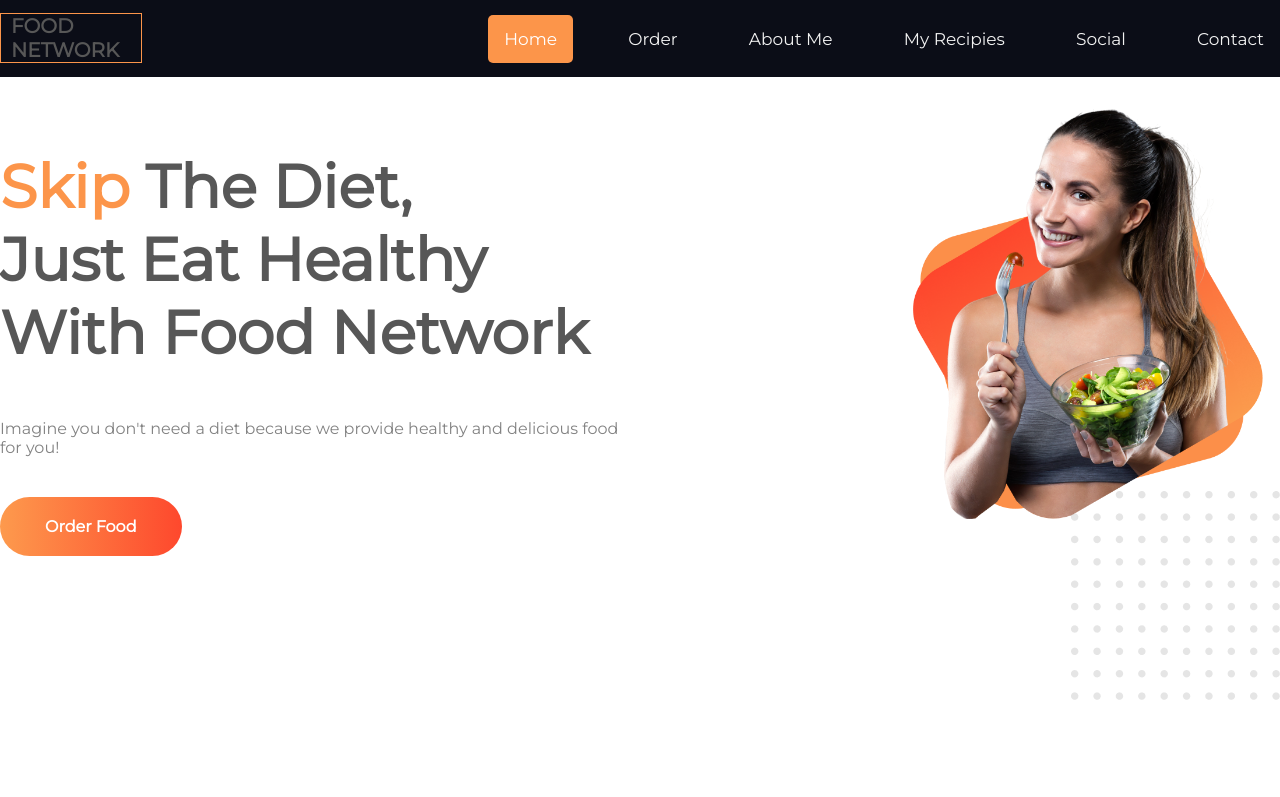
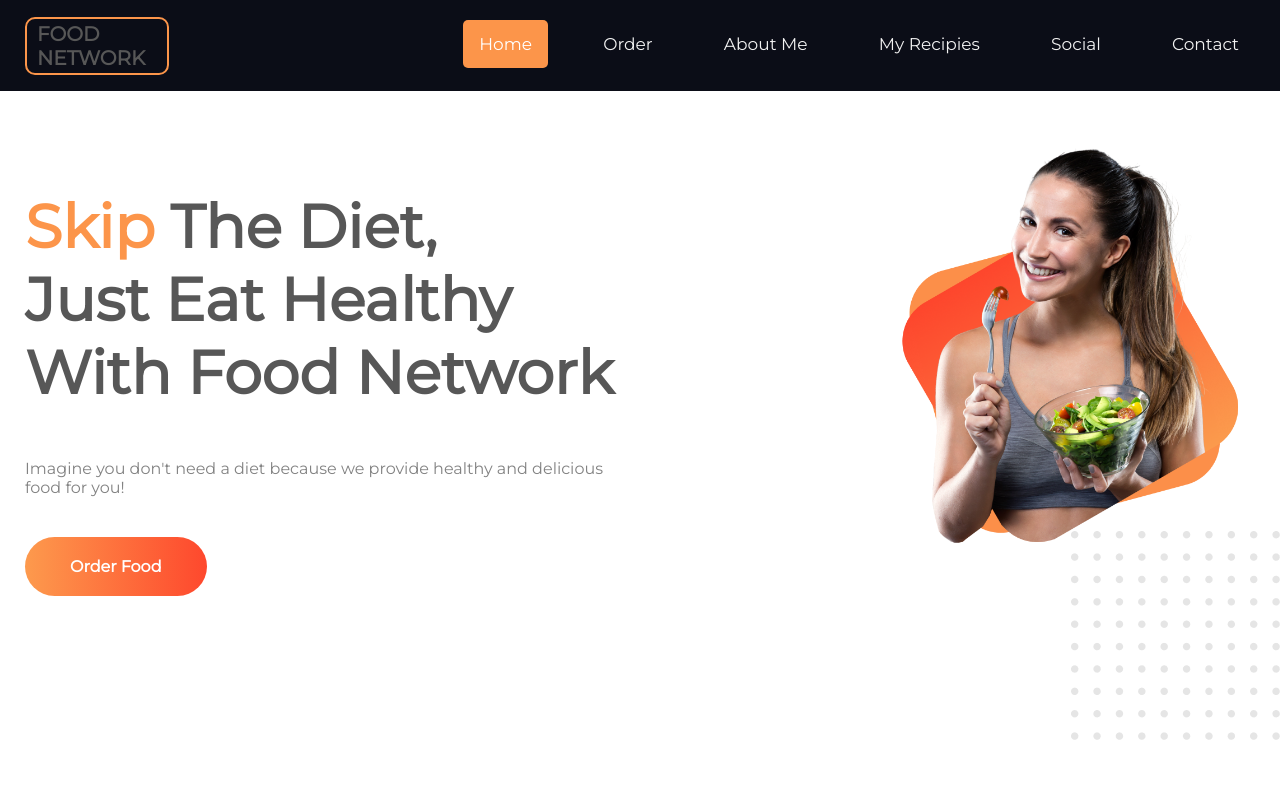
Before and after one commit to SkRhRasel/PH_M1_A1_Food-Network, a plain HTML site: page index.html in a window 1280 px wide. Shown: the top 797 px of the page. Drawn offline with Linux system fonts and the light colour scheme.

Commit message:
body padding

```diff
--- a/index.html
+++ b/index.html
@@ -15,20 +15,7 @@
 </head>
 
 <body>
-    <!-- <nav id="home" class="menu-section ">
-        <div class="topnav">
-            <ul>
-                <li><a class="active" href="#home">Home</a></li>
-                <li><a href="#order">Order</a></li>
-                <li><a href="#about">About Me</a></li>
-                <li><a href="#recipies">My Recipies</a></li>
-                <li><a href="#social">Social</a></li>
-                <li><a href="#contact">Contact</a></li>
-            </ul>
-        </div>
-    </nav> -->
-
-    <div id="main-header">
+    <section id="main-header">
         <div class="nav-container">
             <div class="content">
                 <h1 id="logo" class="f-left">FOOD NETWORK</h1>
@@ -44,7 +31,7 @@
                 </nav>
             </div>
         </div>
-    </div>
+    </section>
 
     <section id="order" class="content top-section flexible-container">
         <div class="half-width f-left">
--- a/style.css
+++ b/style.css
@@ -1,13 +1,3 @@
-/* html {
-	font-size: calc(4px + (26 - 14) * ((100vw - 300px) / (1600 - 300)));
-}
-* {
-	margin: 0;
-	padding: 0;
-	box-sizing: border-box;
-	outline: 0;
-} */
-
 body{
     font-family: 'Montserrat', sans-serif;
     margin: 0;
@@ -15,6 +5,7 @@ body{
 .content{
  max-width: 1440px;
   margin: auto;
+  padding: 0px 25px;
 }
 h1{
     font-size: 60px;
@@ -50,52 +41,6 @@ Nav Style
 ---------------------------------------------
 */
 
-/* .topnav {
-    overflow: hidden;
-    background-color: #0B0D17;
-    position: fixed;
-    top: 0;
-    width: 100%;
-    display:flex;
-    justify-content:space-between;
-    align-items:center;
-  }
-
-
-.topnav ul{
-    display: block;
-    width: 100%;
-    display: table;
-    text-align: center;
- }
-
-.topnavul ul li{
-
-  display:inline-block;
-}
-
-  .topnav ul li a {
-    color: #f2f2f2;
-    text-align: center;
-    padding: 14px 16px;
-    text-decoration: none;
-    font-size: 17px;
-    min-width: 90px;
-    padding-right:15px;
-    cursor: pointer;
-  }
-
-  .topnav a:hover {
-    background-color: #f0cfce;
-    color: black;
-  }
-
-  .topnav a.active {
-    background-color: #FC954A;
-    color: white;
-  } */
-
-
   .nav-container {
     overflow: hidden;
     background-color: #0B0D17;
@@ -106,14 +51,15 @@ Nav Style
     align-items:center;
   }
   #logo{
-    border:1px solid #FC954A;
-    padding:0 10px;
+    border:2px solid #FC954A;
+    padding:3px 10px;
     font-size: 20px;
     width: 120px;
+    border-radius: 10px;
   }
   #navbar li{
     display:inline-block;
-    margin-top: 13px;
+    margin-top: 18px;
     padding-left:35px;
   }
 
@@ -167,7 +113,7 @@ Top section Style
 }
 
 .top-section{
-    padding-top: 100px;
+    padding-top: 140px;
     height: 600px;
     background-color: #FFFFFF;
     background-image: url(images/shapes/top_area_shape.png);
```
